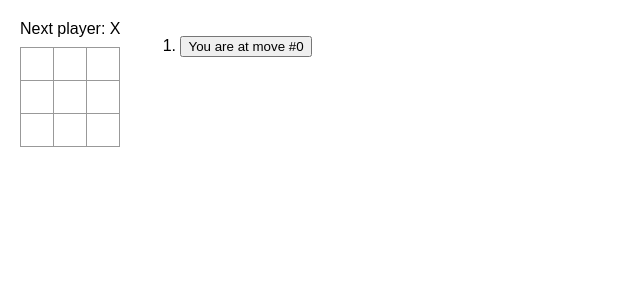
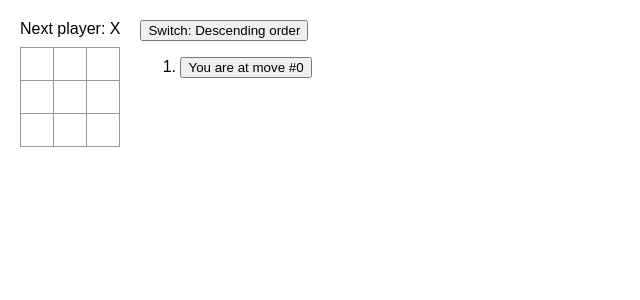
Before and after one commit to watate/tictactoe, a React (Create React App) app: page / in a window 1280 px wide. Shown: the top 300 px of the page, without its empty margins (0-640 px from the left). Built offline with nearby package versions, Linux system fonts and the light colour scheme.

Commit message:
Feature: Toggle to sort moves asc or desc

```diff
--- a/src/App.js
+++ b/src/App.js
@@ -51,6 +51,7 @@ export default function Game() {
   const [currentMove, setCurrentMove] = useState(0);
   const xIsNext = currentMove % 2 === 0;
   const currentSquares = history[currentMove];
+  const [movesSortAscend, setMovesSortAscend] = useState(true);
 
   function handlePlay(nextSquares) {
     const nextHistory = [...history.slice(0, currentMove + 1), nextSquares];
@@ -78,13 +79,20 @@ export default function Game() {
     )
   })
 
+  function handleAscendClick() {
+    setMovesSortAscend(!movesSortAscend);
+  }
+
+  const displayedMoves = movesSortAscend ? moves : moves.reverse();
+
   return (
     <div className="game">
       <div className="game-board">
         <Board xIsNext={xIsNext} squares={currentSquares} onPlay={handlePlay} />
       </div>
       <div className="game-info">
-        <ol>{moves}</ol>
+        <button onClick={handleAscendClick}>{movesSortAscend ? "Switch: Descending order" : "Switch: Ascending order"}</button>
+        <ol>{displayedMoves}</ol>
       </div>
     </div>
   )
```
